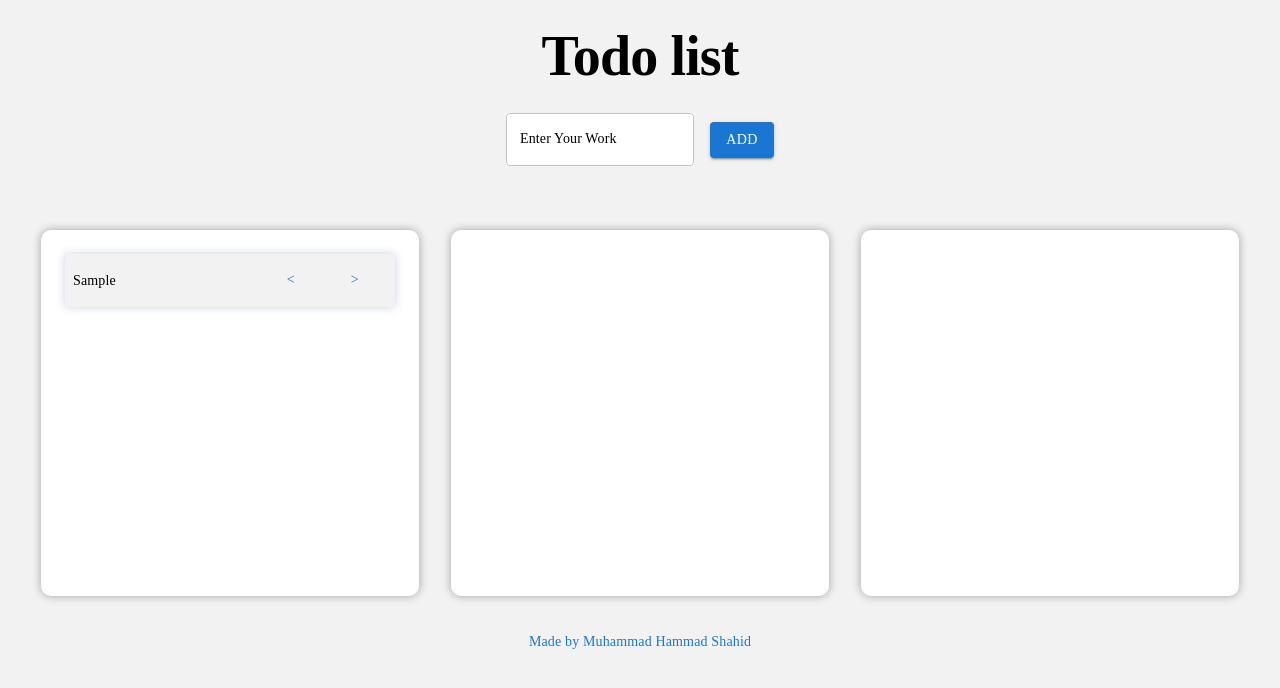
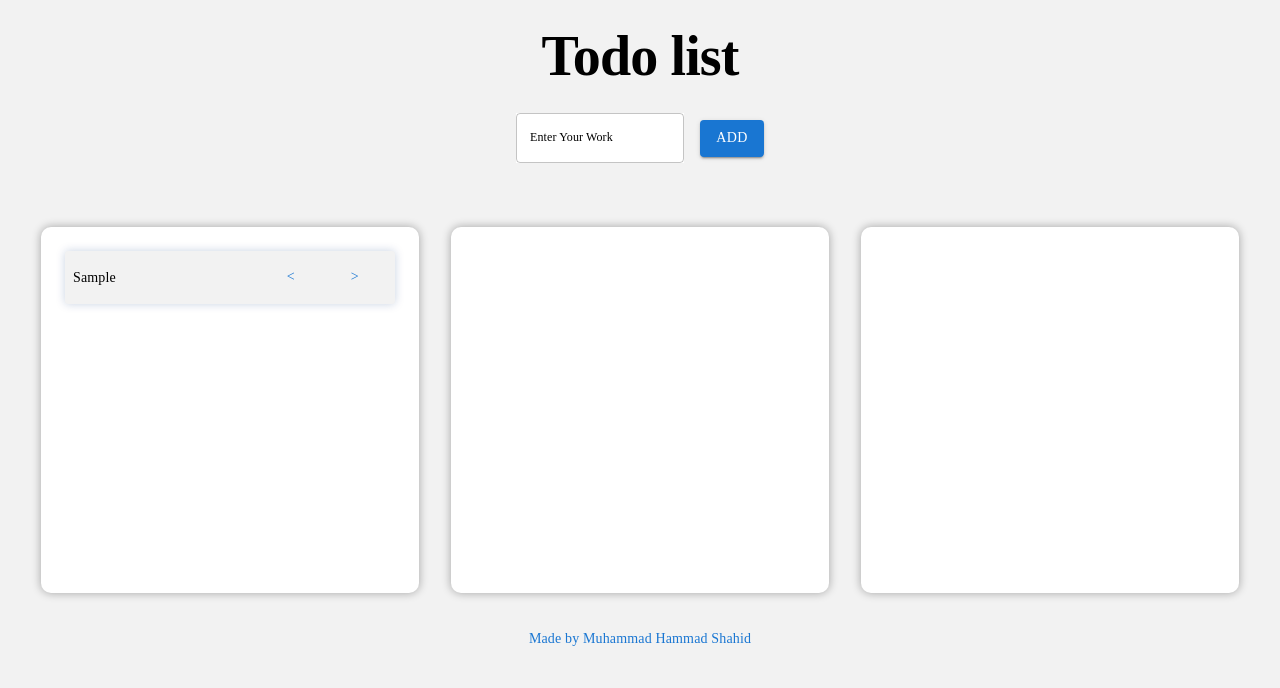
Before and after one commit to hammadsheikh07/todo-list, a React (Create React App) app: page / in a window 1280 px wide. Both pictures are taken after typing "Sample" into the empty fields and a click on the button "ADD". Shown: the top 688 px of the page. Built offline with nearby package versions, Linux system fonts and the light colour scheme.

Commit message:
reponsiveness bugs resolved

```diff
--- a/src/App.js
+++ b/src/App.js
@@ -63,7 +63,7 @@ const App = () => {
                   multiline
                   maxRows={3}
                   value={newWork}
-                  sx={{ maxWidth: "300px", backgroundColor: "white" }}
+                  sx={{ maxWidth: "280px", backgroundColor: "white",fontSize:"6px" }}
                   label="Enter Your Work"
                 ></TextField>
                 <Button sx={{ ml: 2 }} variant="contained" type="submit">
@@ -108,7 +108,7 @@ const App = () => {
                   }}
                 >
                   <Box>
-                    <Typography variant="body1">{entry.data}</Typography>
+                    <Typography variant="body2">{entry.data}</Typography>
                   </Box>
                   <Box>
                     <Button>&#60;</Button>
@@ -147,7 +147,7 @@ const App = () => {
                   }}
                 >
                   <Box>
-                    <Typography variant="body1">{entry.data}</Typography>
+                    <Typography variant="body2">{entry.data}</Typography>
                   </Box>
                   <Box>
                     <Button onClick={(e) => handleTwoleft(entry.data, index)}>
@@ -188,7 +188,7 @@ const App = () => {
                   }}
                 >
                   <Box>
-                    <Typography variant="body1">{entry.data}</Typography>
+                    <Typography variant="body2">{entry.data}</Typography>
                   </Box>
                   <Box>
                     <Button onClick={(e) => handleThreeleft(entry.data, index)}>
--- a/src/Theme.js
+++ b/src/Theme.js
@@ -8,7 +8,7 @@ const theme = createTheme({
       color:"#000000"
     },
     body1:{
-      fontSize:"14px"
+      fontSize:"12px"
     },
     body2:
     {
```
